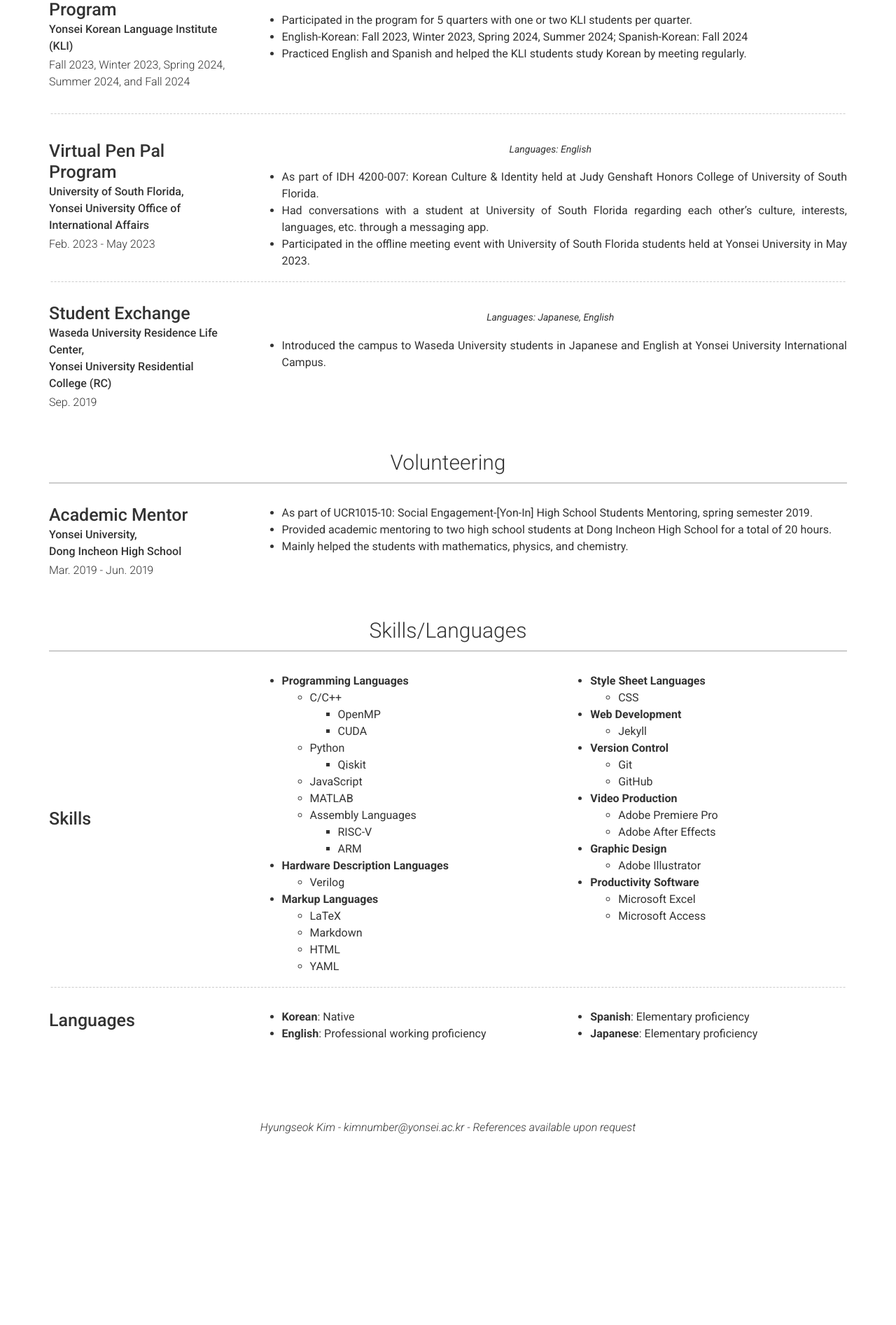
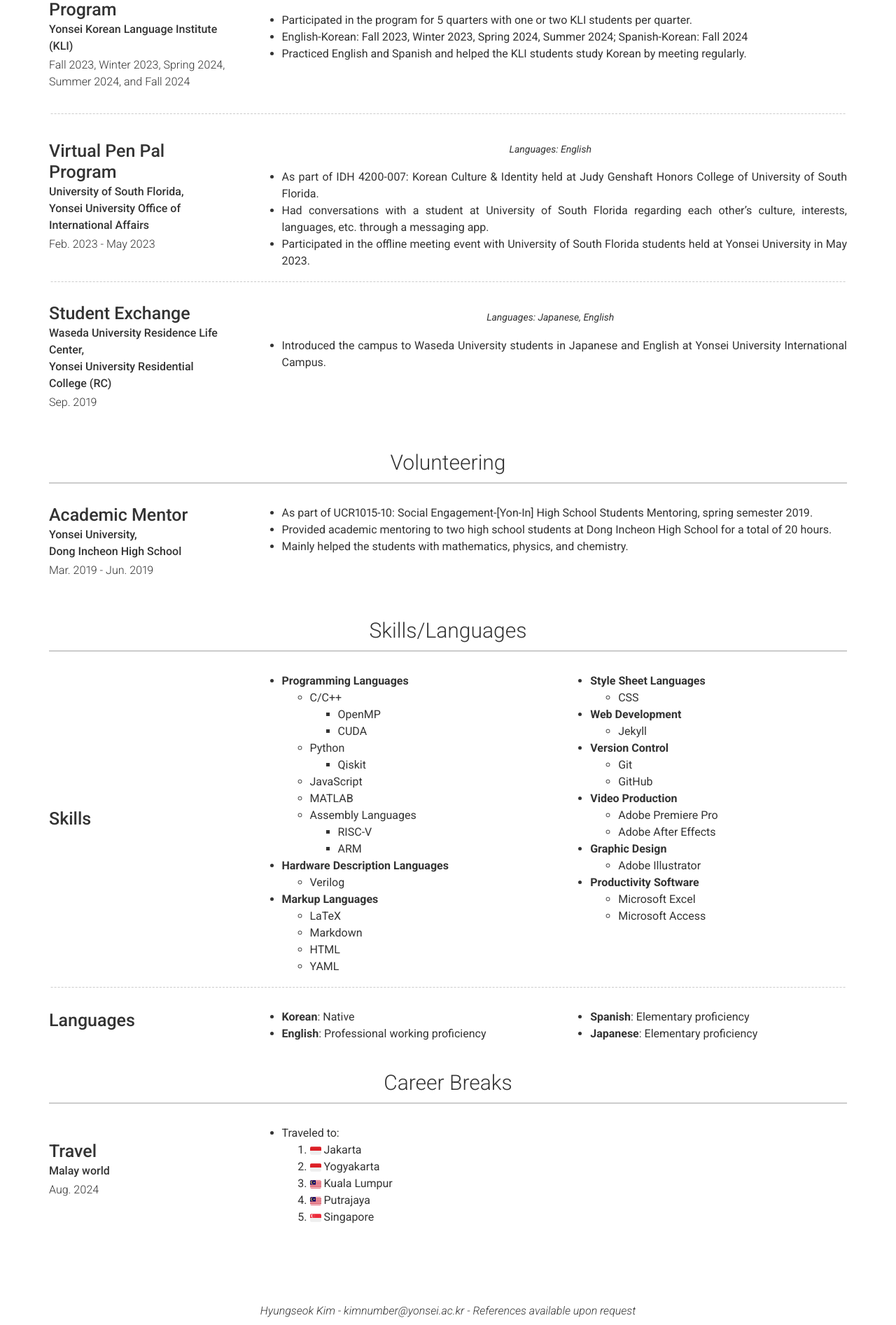
Before and after one commit to fluorite42/deprecated-website, a Jekyll site: the page built from index.markdown, in a window 1280 px wide. Shown: the part 4384-6277 px from the top of the page at 70% size. Built offline with Jekyll 4.4.1, drawn with Linux system fonts in a browser that asks for light colours; nearby versions of some CDN libraries; before the commit the page ends 6015 px from its top, so only the background shows below that.

Commit message:
ADD Breaks

```diff
--- /dev/null
+++ b/_data/breaks.yml
@@ -0,0 +1,17 @@
+content:
+  - title: Career Breaks
+    layout: list
+    content:
+      - layout: left
+        title: Travel
+        sub_title: |
+          Malay world
+        caption: Aug. 2024
+        description:
+          - name: |
+              - Traveled to:
+                1. <span style="white-space:nowrap;"><svg xmlns="http://www.w3.org/2000/svg" style="vertical-align: middle;" width="1em" height="1em" viewBox="0 0 36 36"><path fill="#dc1f26" d="M32 5H4a4 4 0 0 0-4 4v9h36V9a4 4 0 0 0-4-4"/><path fill="#eee" d="M36 27a4 4 0 0 1-4 4H4a4 4 0 0 1-4-4v-9h36z"/></svg>&nbsp;Jakarta</span>
+                1. <span style="white-space:nowrap;"><svg xmlns="http://www.w3.org/2000/svg" style="vertical-align: middle;" width="1em" height="1em" viewBox="0 0 36 36"><path fill="#dc1f26" d="M32 5H4a4 4 0 0 0-4 4v9h36V9a4 4 0 0 0-4-4"/><path fill="#eee" d="M36 27a4 4 0 0 1-4 4H4a4 4 0 0 1-4-4v-9h36z"/></svg>&nbsp;Yogyakarta</span>
+                1. <span style="white-space:nowrap;"><svg xmlns="http://www.w3.org/2000/svg" style="vertical-align: middle;" width="1em" height="1em" viewBox="0 0 36 36"><path fill="#dd2e44" d="M36 27a4 4 0 0 1-4 4H4a4 4 0 0 1-4-4V9a4 4 0 0 1 4-4h28a4 4 0 0 1 4 4z"/><path fill="#eee" d="M.555 29h34.891A3.97 3.97 0 0 0 36 27H0c0 .732.211 1.409.555 2M0 23h36v2H0zm0-4h36v2H0zm0-4h36v2H0zm0-4h36v2H0zm.555-4A3.96 3.96 0 0 0 0 9h36c0-.732-.211-1.41-.555-2z"/><path fill="#010066" d="M18 5H4a4 4 0 0 0-4 4v10h18z"/><path fill="#ffcc4d" d="M9.534 17.233a5.234 5.234 0 0 1-.001-10.466c.715 0 1.397.146 2.018.405A5.96 5.96 0 0 0 8 6a6 6 0 0 0 0 12a5.96 5.96 0 0 0 3.551-1.172a5.2 5.2 0 0 1-2.017.405"/><path fill="#ffcc4d" d="m12.922 8.829l.334 1.62l1.003-1.315l-.402 1.604l1.475-.749l-1.059 1.271l1.654-.035l-1.505.686l1.505.686l-1.654-.035l1.059 1.271l-1.475-.749l.402 1.605l-1.003-1.316l-.334 1.621l-.334-1.621l-1.003 1.316l.402-1.605l-1.475.749l1.058-1.271l-1.653.035l1.505-.686l-1.505-.686l1.653.035l-1.058-1.271l1.475.749l-.402-1.604l1.003 1.315z"/></svg>&nbsp;Kuala Lumpur</span>
+                1. <span style="white-space:nowrap;"><svg xmlns="http://www.w3.org/2000/svg" style="vertical-align: middle;" width="1em" height="1em" viewBox="0 0 36 36"><path fill="#dd2e44" d="M36 27a4 4 0 0 1-4 4H4a4 4 0 0 1-4-4V9a4 4 0 0 1 4-4h28a4 4 0 0 1 4 4z"/><path fill="#eee" d="M.555 29h34.891A3.97 3.97 0 0 0 36 27H0c0 .732.211 1.409.555 2M0 23h36v2H0zm0-4h36v2H0zm0-4h36v2H0zm0-4h36v2H0zm.555-4A3.96 3.96 0 0 0 0 9h36c0-.732-.211-1.41-.555-2z"/><path fill="#010066" d="M18 5H4a4 4 0 0 0-4 4v10h18z"/><path fill="#ffcc4d" d="M9.534 17.233a5.234 5.234 0 0 1-.001-10.466c.715 0 1.397.146 2.018.405A5.96 5.96 0 0 0 8 6a6 6 0 0 0 0 12a5.96 5.96 0 0 0 3.551-1.172a5.2 5.2 0 0 1-2.017.405"/><path fill="#ffcc4d" d="m12.922 8.829l.334 1.62l1.003-1.315l-.402 1.604l1.475-.749l-1.059 1.271l1.654-.035l-1.505.686l1.505.686l-1.654-.035l1.059 1.271l-1.475-.749l.402 1.605l-1.003-1.316l-.334 1.621l-.334-1.621l-1.003 1.316l.402-1.605l-1.475.749l1.058-1.271l-1.653.035l1.505-.686l-1.505-.686l1.653.035l-1.058-1.271l1.475.749l-.402-1.604l1.003 1.315z"/></svg>&nbsp;Putrajaya</span>
+                1. <span style="white-space:nowrap;"><svg xmlns="http://www.w3.org/2000/svg" style="vertical-align: middle;" width="1em" height="1em" viewBox="0 0 36 36"><path fill="#eee" d="M36 27a4 4 0 0 1-4 4H4a4 4 0 0 1-4-4V9a4 4 0 0 1 4-4h28a4 4 0 0 1 4 4z"/><path fill="#ed2939" d="M36 18V9a4 4 0 0 0-4-4H4a4 4 0 0 0-4 4v9z"/><path fill="#fff" d="M6 11.5c0-2.585 1.624-4.748 3.81-5.336A5.5 5.5 0 0 0 8.5 6a5.5 5.5 0 1 0 0 11c.452 0 .889-.06 1.31-.164C7.624 16.248 6 14.085 6 11.5"/><path fill="#eee" d="m12 7l.225.691h.726l-.588.427l.225.691L12 8.382l-.588.427l.225-.691l-.588-.427h.726zm-2 7l.225.691h.726l-.588.427l.225.691l-.588-.427l-.588.427l.225-.691l-.588-.427h.726zm4 0l.225.691h.726l-.588.427l.225.691l-.588-.427l-.588.427l.225-.691l-.588-.427h.726zm-5-4l.225.691h.726l-.588.427l.225.691L9 11.382l-.588.427l.225-.691l-.588-.427h.726zm6 0l.225.691h.726l-.588.427l.225.691l-.588-.427l-.588.427l.225-.691l-.588-.427h.726z"/></svg>&nbsp;Singapore</span>
--- /dev/null
+++ b/_includes/section-list-breaks.html
@@ -0,0 +1,61 @@
+{% for item in include.content %}
+  <div class="row clearfix layout layout-{{item.layout | default: 'left'}} border-{{item.border | default: 'no'}}">
+    <div class="col-xs-12 col-sm-4 col-md-3 col-print-12 details">
+      <h4 id="{{ item.title | slugify }}">{{ item.title }}</h4>
+      {%- if item.sub_title -%}<p><b>{{ item.sub_title | newline_to_br }}</b></p>{%- endif -%}
+      {%- if item.caption -%}<p>{{ item.caption }}</p>{%- endif -%}
+
+      {%- if item.link -%}
+        {% include a.html href=item.link class="link" %}
+          {%- if item.link_text -%}{{ item.link_text }}{%- else -%}{{ item.link }}{%- endif -%}
+        </a>
+      {%- endif -%}
+
+      <p class="no-print aditional-links">
+        {% for link in item.additional_links %}
+          {% include a.html href=link.url class="" %}
+            <i class="{{ link.icon }}" title="{{ link.title | escape }}"></i>
+          </a>
+        {% endfor %}
+      </p>
+    </div>
+
+
+    <div class="col-xs-12 col-sm-8 col-md-9 col-print-12 content">
+        {%- if item.quote -%}
+            <p class="quote">{{ item.quote }}</p>
+        {%- endif -%}
+
+        <style>
+            .columns {
+              display: flex;
+              justify-content: space-between;
+            }
+            .column {
+              width: 48%;
+              font-size: 16px;
+            }
+
+            @media (max-width: 768px) {
+              .columns {
+                flex-direction: column;
+              }
+              .column {
+                width: 100%;
+              }
+            }
+        </style>
+
+        <div class="columns">
+            {% for desc in item.description %}
+                <div class="column">
+                    {{ desc.name | strip | markdownify }}
+                </div>
+            {% endfor %}
+
+
+        </div>
+    </div>
+
+  </div>
+{% endfor %}
--- a/_layouts/default.html
+++ b/_layouts/default.html
@@ -91,6 +91,13 @@
         </div>
       {% endfor %}
 
+      {% for section in site.data.breaks.content %}
+        <div class="container {{ section.layout }}-container">
+          <h3 id="{{ section.title | slugify }}">{{ section.title }}</h3>
+          {% include {{ section.layout | prepend: "section-" | append: "-breaks.html" }} content=section.content %}
+        </div>
+      {% endfor %}
+
     </div>
   </main>
 
```
